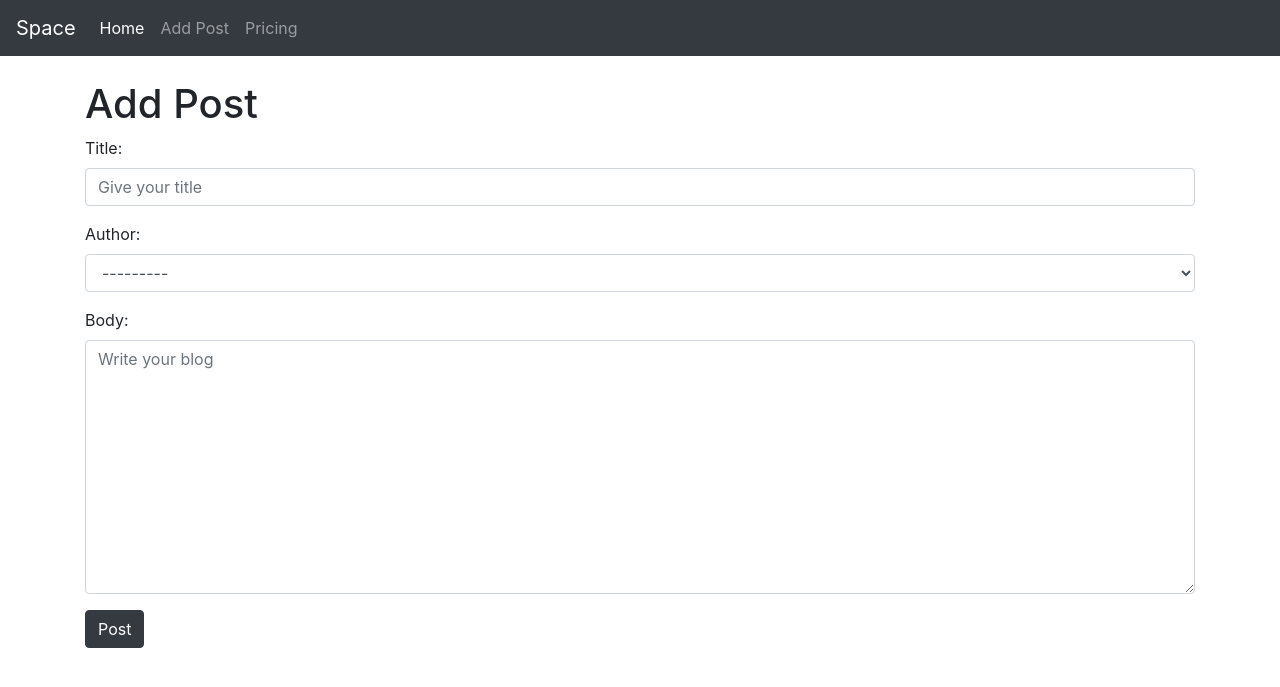
After one commit to momoislam8849/Blogsite_django_bootstrap_sqlite, a Django app: page /add_post/ in a window 1280 px wide. The commit adds this page. Shown: the top 687 px of the page. Run offline with Django 3.2, Linux system fonts and the light colour scheme; data comes from the database, SQL or seed files in the repository; both versions use the stored data as it was after the commit; some libraries are stand-ins or nearby versions.

Commit message:
New pages

```diff
--- /dev/null
+++ b/theblog/forms.py
@@ -0,0 +1,17 @@
+from django import forms
+from .models import Post
+
+class PostForm(forms.ModelForm):
+	class Meta:
+		model = Post
+		fields = ('title','author','body')
+
+		widgets = {
+			'title': forms.TextInput(attrs={'class':'form-control','placeholder':'Give your title'}),
+			'author': forms.Select(attrs={'class':'form-control','placeholder':'Author name'}),
+			'body': forms.Textarea(attrs={'class':'form-control','placeholder':'Write your blog'}),
+
+
+
+
+		}
--- a/theblog/models.py
+++ b/theblog/models.py
@@ -1,5 +1,6 @@
 from django.db import models
 from django.contrib.auth.models import User
+from django.urls import reverse
 
 # Create your models here.
 
@@ -11,3 +12,8 @@ class Post(models.Model):
 
 	def __str__(self):
 		return self.title + ' | ' + str(self.author)  #shows title and author in admin panel
+
+
+	def get_absolute_url(self):
+		#return reverse('article_detail', args=(str(self.id)))
+		return reverse('home')
--- /dev/null
+++ b/theblog/templates/add_post.html
@@ -0,0 +1,18 @@
+{% extends 'base.html' %}
+ {% block title %} Create New Post {% endblock %}
+
+
+{% block content %}
+<h1>Add Post</h1>
+
+<div class="form-group">
+<form method="POST">
+	{% csrf_token %}
+	{{ form.as_p }}
+	<button class="btn btn-dark">Post</button>
+
+</div>
+
+
+
+{% endblock %}
--- a/theblog/templates/base.html
+++ b/theblog/templates/base.html
@@ -22,7 +22,7 @@
           <div class="collapse navbar-collapse" id="navbarNavAltMarkup">
             <div class="navbar-nav">
               <a class="nav-link active" href="{% url 'home' %}">Home <span class="sr-only">(current)</span></a>
-              <a class="nav-link" href="#">Features</a>
+              <a class="nav-link" href="{% url 'add_post' %}">Add Post</a>
               <a class="nav-link" href="#">Pricing</a>
             </div>
           </div>
--- a/theblog/urls.py
+++ b/theblog/urls.py
@@ -1,9 +1,11 @@
 from django.urls import path
 #from . import views
-from .views import HomeView, ArticleDetailView
+from .views import HomeView, ArticleDetailView,AddPostView
 
 urlpatterns = [
     path('', HomeView.as_view(), name= 'home'),
     path('article/<int:pk>', ArticleDetailView.as_view(), name= 'article_detail'),
+    path('add_post/', AddPostView.as_view(), name= 'add_post'),
+
 
 ]
--- a/theblog/views.py
+++ b/theblog/views.py
@@ -1,6 +1,7 @@
 from django.shortcuts import render
 from .models import Post
-from django.views.generic import ListView,DetailView
+from django.views.generic import ListView,DetailView, CreateView
+from .forms import PostForm
 # Create your views here.
 
 #def home(request):
@@ -13,3 +14,9 @@ class HomeView(ListView):
 class ArticleDetailView(DetailView):
 	model = Post
 	template_name = 'article_detail.html'
+
+class AddPostView(CreateView):
+	model = Post
+	form_class = PostForm
+	template_name = 'add_post.html'
+	#fields = '__all__'
```
Also changed, not shown: db.sqlite3.
